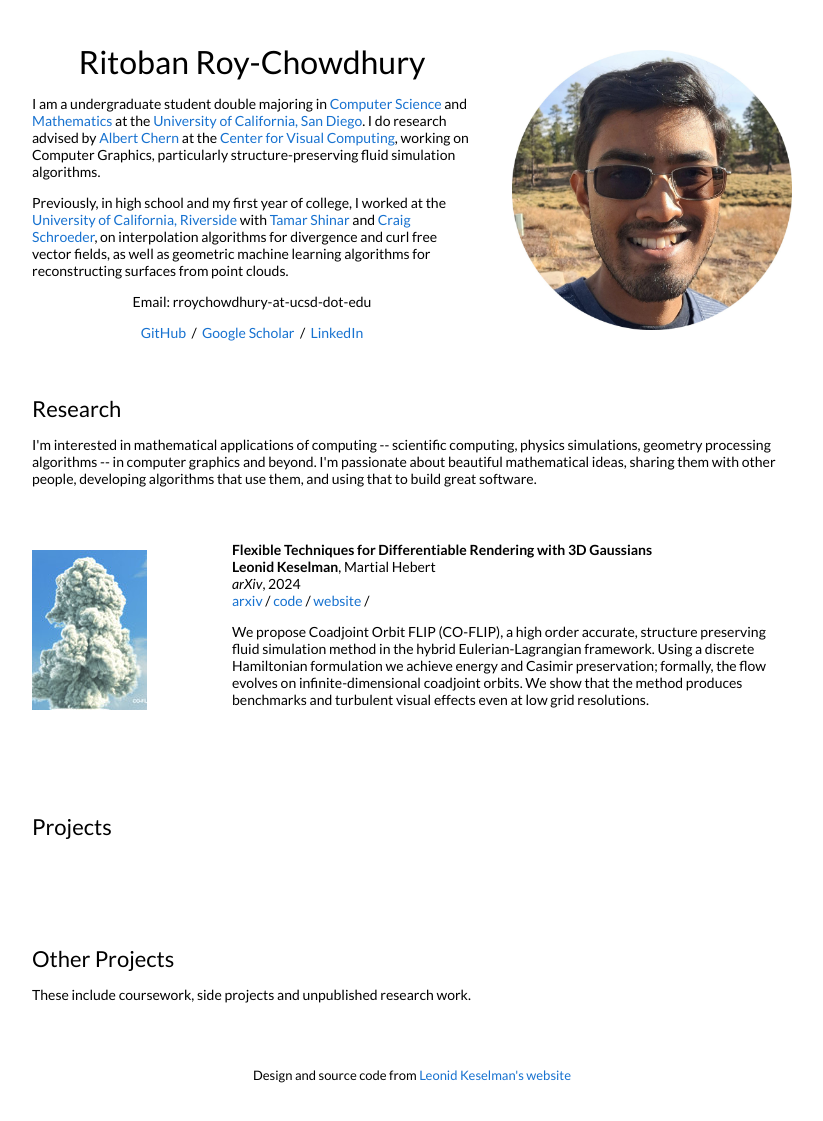
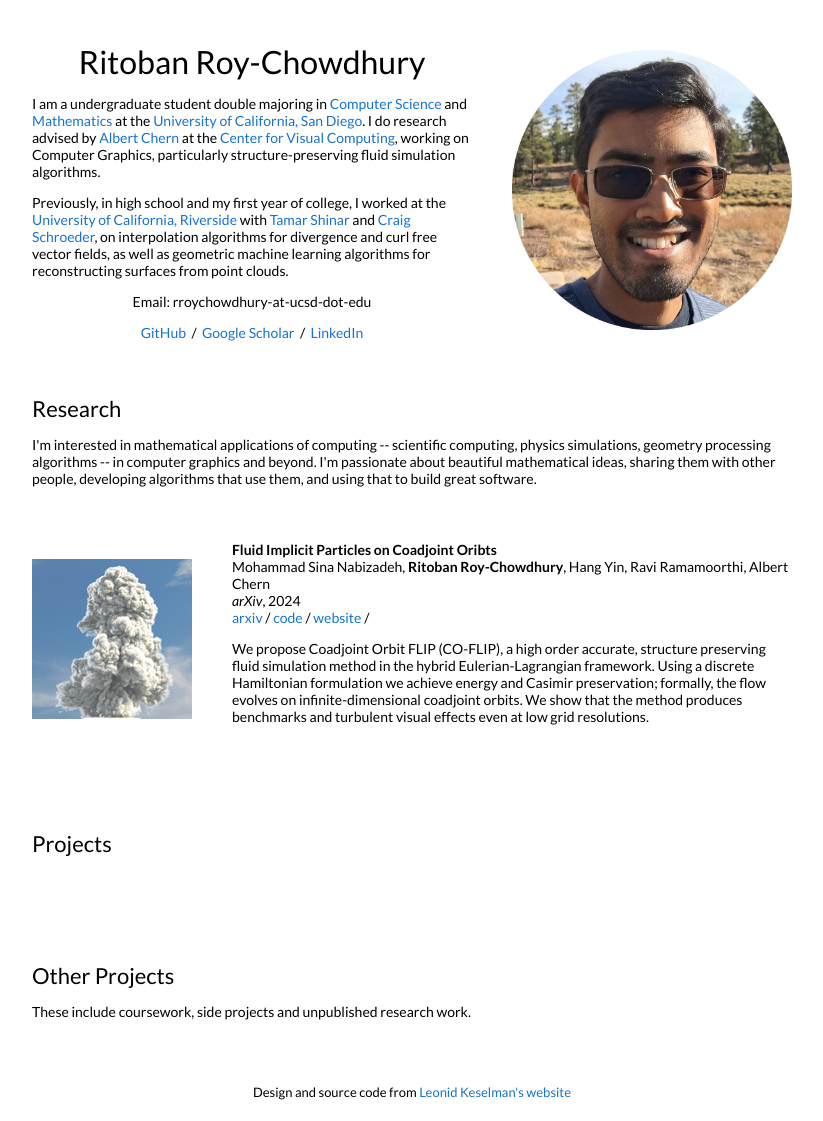
Before and after one commit to ritobanrc/ritobanrc.github.io, a Jekyll site: the page built from _posts/2024-12-01-coflip.markdown, in a window 1280 px wide. Shown: the whole page, without its empty margins (228-1051 px from the left). Built offline with Jekyll 4.4.1, drawn with Linux system fonts in a browser that asks for light colours; our own code applies the rules of GitHub Pages for plain Markdown files.

Commit message:
maybe this fixes it, better image for coflip

```diff
--- a/_posts/2023-08-28-3dgaussians.markdown
+++ b/_posts/2023-08-28-3dgaussians.markdown
@@ -1,11 +1,11 @@
 ---
 layout: post
-title:  "Flexible Techniques for Differentiable Rendering with 3D Gaussians"
+title:  "Fluid Implicit Particles on Coadjoint Oribts"
 date:   2024-12-28 22:21:59 +00:00
 image: /images/coflip.jpg
 categories: research
-author: "Leo Keselman"
-authors: "<strong>Leonid Keselman</strong>, Martial Hebert"
+author: "Ritoban Roy-Chowdhury"
+authors: "Mohammad Sina Nabizadeh, <strong>Ritoban Roy-Chowdhury</strong>, Hang Yin, Ravi Ramamoorthi, Albert Chern"
 venue: "arXiv"
 arxiv: https://arxiv.org/abs/2308.14737
 code: https://github.com/leonidk/fmb-plus
--- a/_posts/2024-12-01-coflip.markdown
+++ b/_posts/2024-12-01-coflip.markdown
@@ -5,7 +5,7 @@ date:   2024-12-1 23:59:00 +00:00
 image: /images/coflip.jpg
 categories: research
 author: "Ritoban Roy-Chowdhury"
-authors: Mohammad Sina Nabizadeh, <strong>Ritoban Roy-Chowdhury</strong>, Hang Yin, Ravi Ramamoorthi, Albert Chern"
+authors: "Mohammad Sina Nabizadeh, <strong>Ritoban Roy-Chowdhury</strong>, Hang Yin, Ravi Ramamoorthi, Albert Chern"
 venue: "SIGGRAPH Asia, 2024, <span color="red">Best Paper (Honorable Mention)</span>"
 arxiv: https://arxiv.org/abs/2406.01936
 website: https://cseweb.ucsd.edu/~viscomp/projects/SIGA24COFLIP/
```
Also changed, not shown: tn/images/coflip.jpg, 1 other file.
